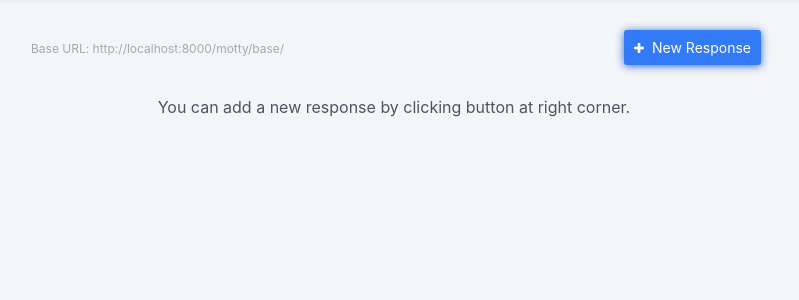
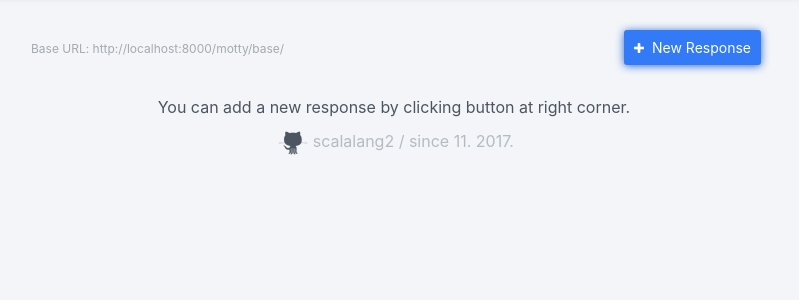
Before and after one commit to cailhuiris/motty, a Django app: page /app/ in a window 1280 px wide. Shown: the part 60-360 px from the top of the page, without its empty margins (244-1043 px from the left). Run offline with Django 3.2, Linux system fonts and the light colour scheme; data that the repository does not hold is empty; style sheets or scripts are compiled from the project's sources; some libraries are stand-ins or nearby versions.

Commit message:
added footer view

```diff
--- a/app/static/styles/main.scss
+++ b/app/static/styles/main.scss
@@ -128,6 +128,23 @@ header {
     }
 }
 
+footer {
+    .container {
+        padding: 10px 0 60px 0;
+        text-align: center;
+        #whoiam {
+            color: lighten($default-text-color, 40);
+            a {
+                color: lighten($default-text-color, 40);
+                img {
+                    width: 30px;
+                    height: 24px;
+                }
+            }
+        }
+    }
+}
+
 #create-action-form {
     padding-top:20px;
     button {
--- a/app/templates/app/index.html
+++ b/app/templates/app/index.html
@@ -64,5 +64,16 @@
                 </div>
             </div>
         </div>
+        <footer>
+            <div class="container">
+                <div id="whoiam">
+                    <a href="https://github.com/scalalang2" target="_blank">
+                        <img src="{% static '/images/github.png' %}" id="github-logo" title="github" />
+                        <span>scalalang2</span>
+                    </a>
+                    / since 11. 2017.
+                </div>
+            </div>
+        </footer>
     </body>
 </html>
```
